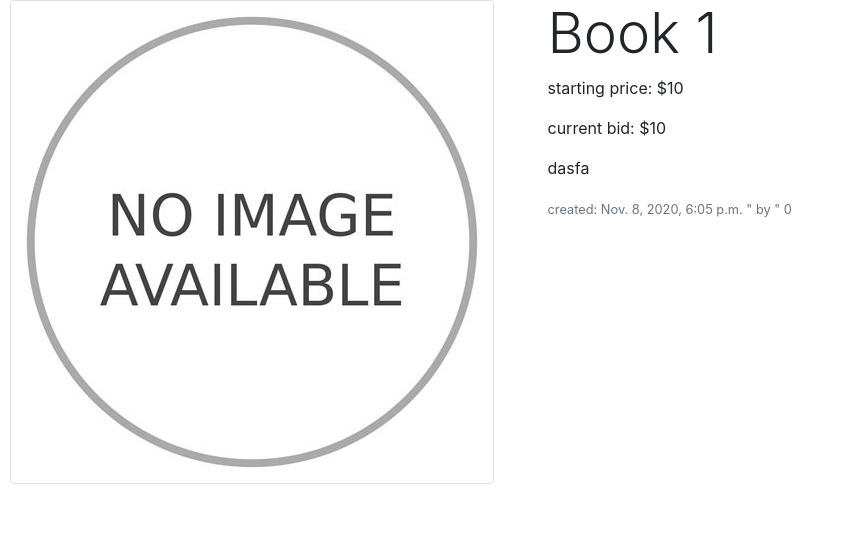
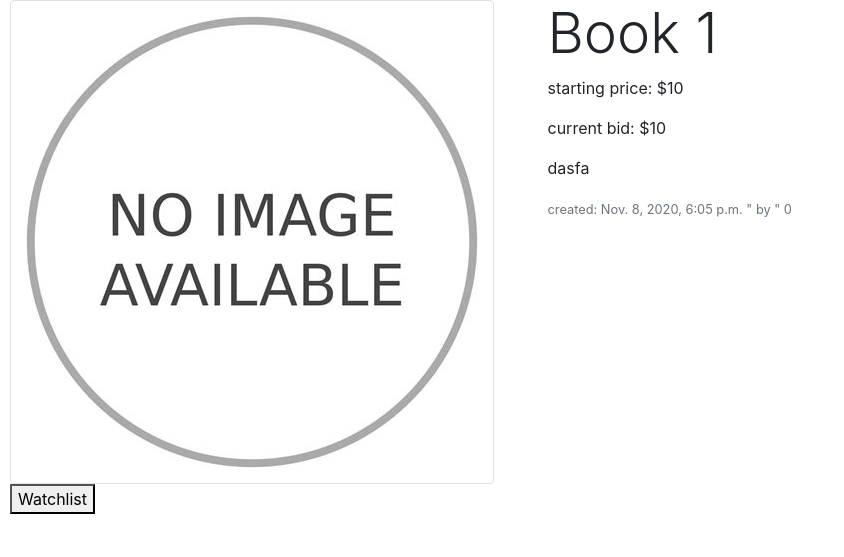
Before and after one commit to JHEL2019/study-cs50w-p2, a Django app: page /listing/1 in a window 1280 px wide. Shown: the part 209-766 px from the top of the page, without its empty margins (0-844 px from the left). Run offline with Django 3.2, Linux system fonts and the light colour scheme; a user stored in the database is signed in; data comes from the database, SQL or seed files in the repository; both versions use the stored data as it was after the commit; some libraries are stand-ins or nearby versions.

Commit message:
Watchlist done

```diff
--- a/auctions/templates/auctions/listing.html
+++ b/auctions/templates/auctions/listing.html
@@ -17,16 +17,16 @@
     <div class="row">
         <div class="col-5">
             <!-- place a 'watchlist' label above the image -->
-            {% if session.watchlist and session.watchlist == listing.id %}
+            {% if session.watchlist and listing.id in session.watchlist %}
                 <p class="small text-white-50 bg-dark"><pre>  Watchlist  </pre></p>
             {% endif %}
+
             <!-- show image or placeholder -->
             {% if listing.image_url %}
                 <img src="{{ listing.image_url }}" alt="refence photo"  class="img-fluid">
             {% else %}
                 <img src="{% static 'auctions/no_image.jpg' %}" alt="no image"  class="img-thumbnail">
             {% endif %}
-
         </div>
         <div class="col-7">
             <h5 class="display-4">{{ listing.item | capfirst }}</h5>
@@ -40,8 +40,11 @@
 
     <!-- interactions, for signed-in users only -->
     {% if user.is_authenticated %}
-        <form action="{% url 'auctions/listing' listing.id" method="POST">
+        <form action="{% url 'listing' listing.id %}" method="POST">
+            {% csrf_token %}
+
             <!-- add listing to watchlist -->
+            <button type="submit" value="{{ user.id }}" name="watchlist">Watchlist</button>
 
             <!-- bid for this listed item -->
 
--- a/auctions/templates/auctions/new_listing.html
+++ b/auctions/templates/auctions/new_listing.html
@@ -10,7 +10,9 @@
 <table class="table">
     <form action = "{% url 'newlisting' %}" method = "POST">
         {% csrf_token %}
+
         {{ form.as_table }}
+
         <input class="m-3" type="submit" value="Add Listing">
     </form>
 </table>
--- a/auctions/views.py
+++ b/auctions/views.py
@@ -39,8 +39,9 @@ def login_view(request):
         # Check if authentication successful
         if user is not None:
             login(request, user)
-            if not request.sessions['watchlist']:
-                request.sessions['watchlist']=[]
+            if 'watchlist' not in request.session:
+                request.session['watchlist'] = []
+
             return HttpResponseRedirect(reverse("index"))
         else:
             return render(request, "auctions/login.html", {
@@ -119,4 +120,18 @@ def listing(request, listing_id, method=["GET", "POST"]):
             'bids' : bids
         })
     else:
+        data = request.POST
+
+        # Watchlist button was pressed
+        if "watchlist" in data:
+            if data['watchlist'] in request.session['watchlist']:
+                request.session['watchlist'].remove(data['watchlist'])
+            else:
+                request.session['watchlist'].append(data['watchlist'])
+            request.session.save()
+
+        # New Bid was made
+
+        # New Comment was submitted
+
         return HttpResponseRedirect("/")
```
Also changed, not shown: db.sqlite3.
